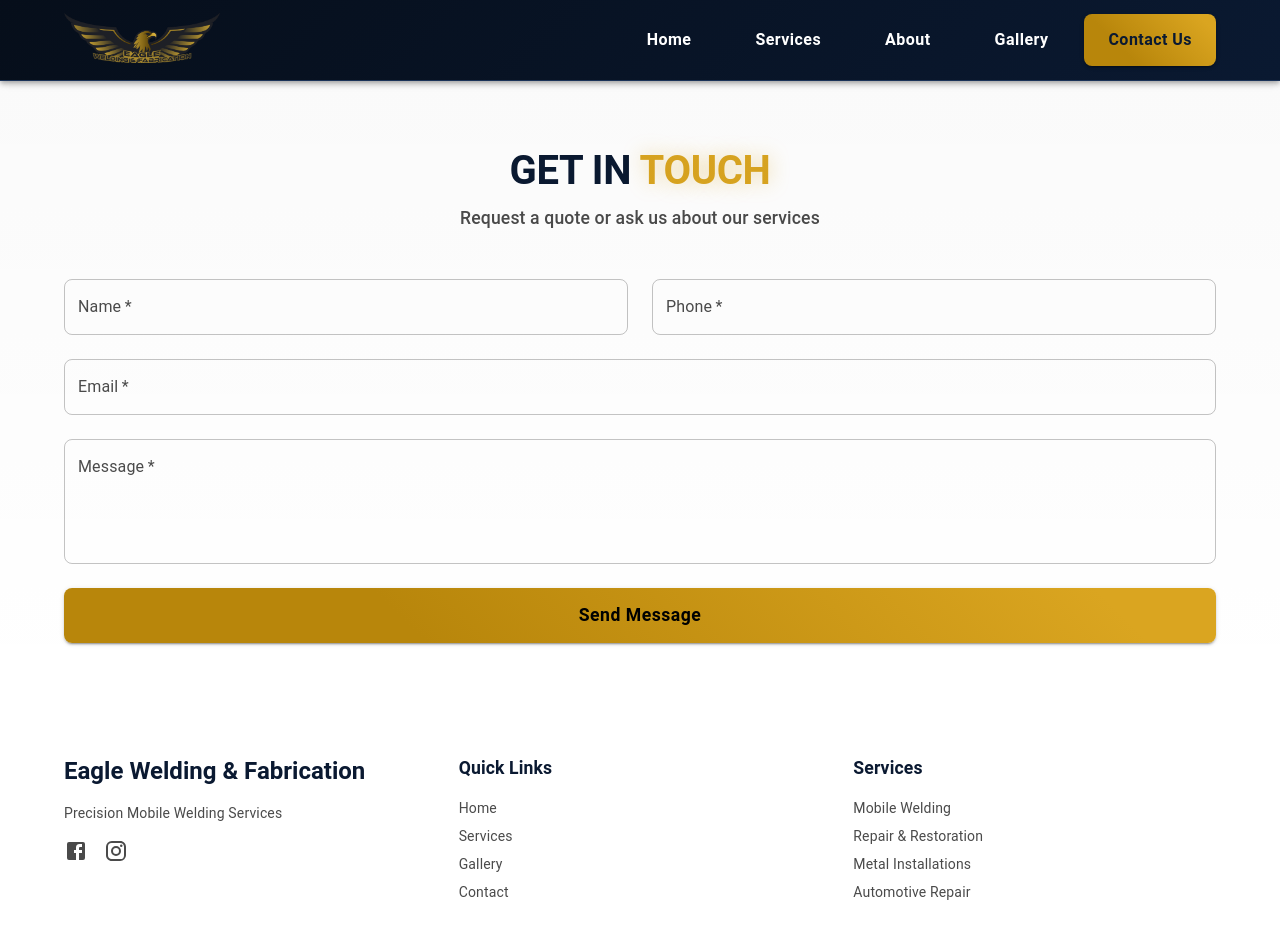
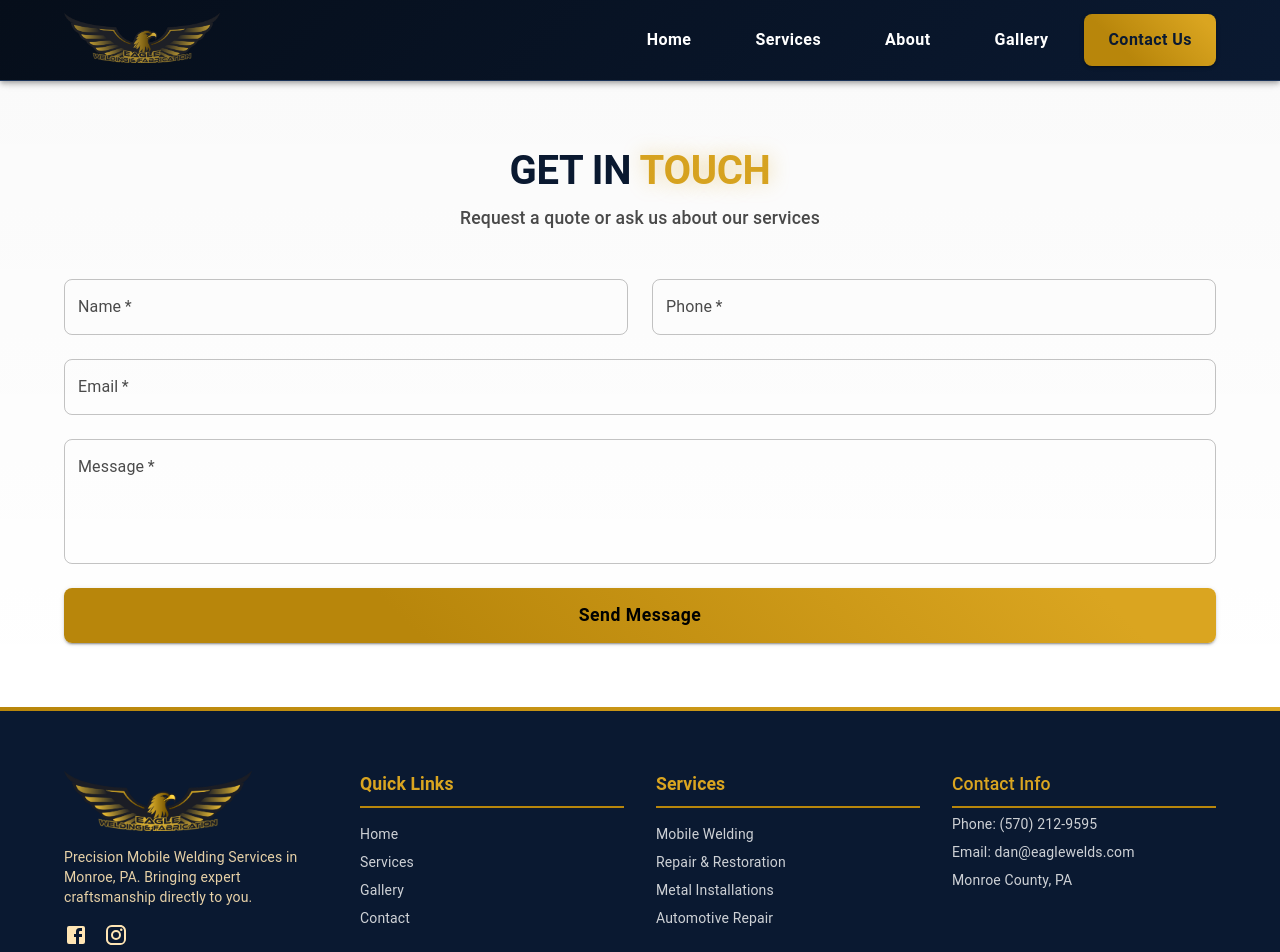
Before and after one commit to jjernstrom/eagle-welding, a React (Vite) app: page /contact in a window 1280 px wide. Shown: the top 952 px of the page. Built offline with nearby package versions, Linux system fonts and the light colour scheme.

Commit message:
Changed Footer to add links, changed wording of quote to estimate on CTA and Hero Buttons

```diff
--- a/src/components/CTABanner/CTABanner.tsx
+++ b/src/components/CTABanner/CTABanner.tsx
@@ -77,7 +77,7 @@ export const CTABanner = () => {
                   maxWidth: 500,
                 }}
               >
-                Get a free quote today and bring your vision to life with our
+                Get a free estimate today and bring your vision to life with our
                 expert welding services. Professional solutions tailored to your
                 needs.
               </Typography>
@@ -111,7 +111,7 @@ export const CTABanner = () => {
                     },
                   }}
                 >
-                  Get Free Quote
+                  Get Free Estimate
                 </Button>
               </motion.div>
               <motion.div
--- a/src/components/Footer/Footer.tsx
+++ b/src/components/Footer/Footer.tsx
@@ -1,12 +1,44 @@
-import { Box, Container, Grid, Typography, useTheme } from "@mui/material";
+import { Box, Container, Grid, Typography, TypographyProps, useTheme } from "@mui/material";
 import { Link } from "react-router-dom";
-import { motion } from "framer-motion";
+import { motion, useAnimation } from "framer-motion";
+import { useInView } from "react-intersection-observer";
+import { useEffect, ReactNode } from "react";
+import eagleLogo from "../../assets/EagleLogo.png";
 import FacebookIcon from "@mui/icons-material/Facebook";
 import InstagramIcon from "@mui/icons-material/Instagram";
 
+interface AnimatedTypographyProps extends TypographyProps {
+  children: ReactNode;
+}
+
+const AnimatedTypography: React.FC<AnimatedTypographyProps> = ({ children, ...props }) => {
+  const controls = useAnimation();
+  const [ref, inView] = useInView({ triggerOnce: true });
+
+  useEffect(() => {
+    if (inView) {
+      controls.start({
+        opacity: 1,
+        x: 0,
+        transition: { duration: 0.5, ease: "easeOut" }
+      });
+    }
+  }, [controls, inView]);
+
+  return (
+    <motion.div
+      ref={ref}
+      initial={{ opacity: 0, x: -20 }}
+      animate={controls}
+    >
+      <Typography {...props}>{children}</Typography>
+    </motion.div>
+  );
+};
+
 export const Footer = () => {
   const theme = useTheme();
-
+  const currentYear = new Date().getFullYear();
   const socialLinks = [
     {
       icon: <FacebookIcon />,
@@ -43,80 +75,137 @@ export const Footer = () => {
     <Box
       component="footer"
       sx={{
-        bgcolor: "background.paper",
-        color: "text.primary",
-        py: 6,
+        position: "relative",
+        bgcolor: theme.palette.primary.main,
+        color: "white",
+        py: 8,
+        overflow: "hidden",
+        "&::before": {
+          content: '""',
+          position: "absolute",
+          top: 0,
+          left: 0,
+          right: 0,
+          height: "4px",
+          background: `linear-gradient(90deg, ${theme.palette.secondary.dark} 0%, ${theme.palette.secondary.main} 100%)`,
+        },
       }}
     >
       <Container>
-        <Grid container spacing={4}>
-          <Grid item xs={12} md={4}>
         <motion.div
-              initial={{ opacity: 0, y: 20 }}
+          initial={{ opacity: 0, y: 50 }}
           whileInView={{ opacity: 1, y: 0 }}
           viewport={{ once: true }}
+          transition={{ duration: 0.6, type: "spring", stiffness: 50 }}
+        >
+          <Grid
+            container
+            spacing={4}
+            sx={{
+              position: "relative",
+              zIndex: 2,
+              "& > *": {
+                transition: "transform 0.3s ease",
+                "&:hover": {
+                  transform: "scale(1.02)",
+                },
+              },
+            }}
+          >
+            <Grid item xs={12} md={3}>
+              <Box
+                sx={{
+                  display: "flex",
+                  flexDirection: "column",
+                  alignItems: { xs: "center", md: "flex-start" },
+                }}
+              >
+                <motion.img
+                  src={eagleLogo}
+                  alt="Eagle Welding Logo"
+                  initial={{ scale: 0.8, opacity: 0 }}
+                  whileInView={{ scale: 1, opacity: 1 }}
                   transition={{ duration: 0.5 }}
+                  style={{
+                    height: 60,
+                    width: "auto",
+                    marginBottom: 16,
+                    filter: "brightness(1.2) contrast(1.1)",
+                  }}
+                />
+
+                <AnimatedTypography
+                  variant="body2"
+                  sx={{
+                    mb: 2,
+                    color: theme.palette.secondary.light,
+                    textAlign: { xs: "center", md: "left" },
+                    opacity: 0.9,
+                  }}
                 >
-              <Typography
-                variant="h5"
-                color="primary"
-                sx={{ fontWeight: "bold", mb: 2 }}
-              >
-                Eagle Welding & Fabrication
-              </Typography>
-              <Typography variant="body2" color="text.secondary" sx={{ mb: 2 }}>
-                Precision Mobile Welding Services
-              </Typography>
+                  Precision Mobile Welding Services in Monroe, PA. Bringing
+                  expert craftsmanship directly to you.
+                </AnimatedTypography>
+
                 <Box sx={{ display: "flex", gap: 2 }}>
                   {socialLinks.map((social, index) => (
-                  <Box
+                    <motion.a
                       key={index}
-                    component="a"
                       href={social.href}
                       target="_blank"
                       rel="noopener noreferrer"
-                    sx={{
-                      color: theme.palette.text.secondary,
-                      transition: "color 0.3s",
-                      "&:hover": {
-                        color: theme.palette.primary.main,
-                      },
+                      initial={{ opacity: 0, scale: 0.8 }}
+                      whileInView={{ opacity: 1, scale: 1 }}
+                      whileHover={{ scale: 1.2 }}
+                      transition={{ duration: 0.3 }}
+                      style={{
+                        color: theme.palette.secondary.light,
+                        display: "inline-flex",
+                        alignItems: "center",
+                        justifyContent: "center",
                       }}
                     >
                       {social.icon}
-                  </Box>
+                    </motion.a>
                   ))}
                 </Box>
-            </motion.div>
+              </Box>
             </Grid>
+
             {footerLinks.map((section, index) => (
-            <Grid item xs={12} md={4} key={index}>
-              <motion.div
-                initial={{ opacity: 0, y: 20 }}
-                whileInView={{ opacity: 1, y: 0 }}
-                viewport={{ once: true }}
-                transition={{
-                  duration: 0.5,
-                  delay: 0.2 * (index + 1),
+              <Grid item xs={12} md={3} key={index}>
+                <AnimatedTypography
+                  variant="h6"
+                  sx={{
+                    fontWeight: "bold",
+                    mb: 2,
+                    color: theme.palette.secondary.main,
+                    borderBottom: `2px solid ${theme.palette.secondary.dark}`,
+                    pb: 1,
+                    textAlign: { xs: "center", md: "left" },
                   }}
                 >
+                  {section.title}
+                </AnimatedTypography>
+
+                {section.links.map((link, linkIndex) => (
+                  <motion.div
+                    key={linkIndex}
+                    initial={{ opacity: 0, x: -10 }}
+                    whileInView={{ opacity: 1, x: 0 }}
+                    transition={{ delay: linkIndex * 0.1 }}
+                  >
                     <Typography
-                  variant="h6"
-                  color="primary"
-                  sx={{ fontWeight: "bold", mb: 2 }}
-                >
-                  {section.title}
-                </Typography>
-                {section.links.map((link, linkIndex) => (
-                  <Typography
-                    key={linkIndex}
                       variant="body2"
                       sx={{
                         mb: 1,
-                      color: "text.secondary",
-                      transition: "color 0.3s",
+                        color: "white",
+                        opacity: 0.8,
+                        textAlign: { xs: "center", md: "left" },
+                        transition: "color 0.3s, opacity 0.3s",
                         "&:hover": {
-                        color: theme.palette.primary.main,
+                          color: theme.palette.secondary.light,
+                          opacity: 1,
                         },
                       }}
                     >
@@ -130,11 +219,76 @@ export const Footer = () => {
                         {link.name}
                       </Link>
                     </Typography>
+                  </motion.div>
                 ))}
-              </motion.div>
               </Grid>
             ))}
+
+            <Grid item xs={12} md={3}>
+              <AnimatedTypography
+                variant="h6"
+                gutterBottom
+                sx={{
+                  color: theme.palette.secondary.main,
+                  borderBottom: `2px solid ${theme.palette.secondary.dark}`,
+                  pb: 1,
+                  textAlign: { xs: "center", md: "left" },
+                }}
+              >
+                Contact Info
+              </AnimatedTypography>
+
+              {["Phone: (570) 212-9595", "Email: dan@eaglewelds.com", "Monroe County, PA"].map((text, index) => (
+                <motion.div
+                  key={index}
+                  initial={{ opacity: 0, x: -10 }}
+                  whileInView={{ opacity: 1, x: 0 }}
+                  transition={{ delay: index * 0.1 }}
+                >
+                  <Typography
+                    variant="body2"
+                    sx={{
+                      color: "white",
+                      opacity: 0.8,
+                      textAlign: { xs: "center", md: "left" },
+                      transition: "opacity 0.3s",
+                      "&:hover": { opacity: 1 },
+                      mb: index < 2 ? 1 : 0,
+                    }}
+                  >
+                    {text}
+                  </Typography>
+                </motion.div>
+              ))}
             </Grid>
+          </Grid>
+        </motion.div>
+
+        <motion.div
+          initial={{ opacity: 0, y: 20 }}
+          whileInView={{ opacity: 1, y: 0 }}
+          viewport={{ once: true }}
+          transition={{ duration: 0.5, delay: 0.4 }}
+        >
+          <Box
+            sx={{
+              borderTop: `1px solid ${theme.palette.primary.light}`,
+              mt: 4,
+              pt: 4,
+              textAlign: "center",
+            }}
+          >
+            <Typography
+              variant="body2"
+              sx={{
+                color: theme.palette.secondary.light,
+                opacity: 0.7,
+              }}
+            >
+              © {currentYear} Eagle Welding & Fabrication. All rights reserved.
+            </Typography>
+          </Box>
+        </motion.div>
       </Container>
     </Box>
   );
--- a/src/components/Hero/Hero.tsx
+++ b/src/components/Hero/Hero.tsx
@@ -149,7 +149,7 @@ export const Hero = () => {
                     width: { xs: "100%", sm: "auto" },
                   }}
                 >
-                  Get a Free Quote
+                  Get a Free Estimate
                 </Button>
               </motion.div>
               <motion.div
```
Lines whose indentation alone changed are shown as unchanged.
